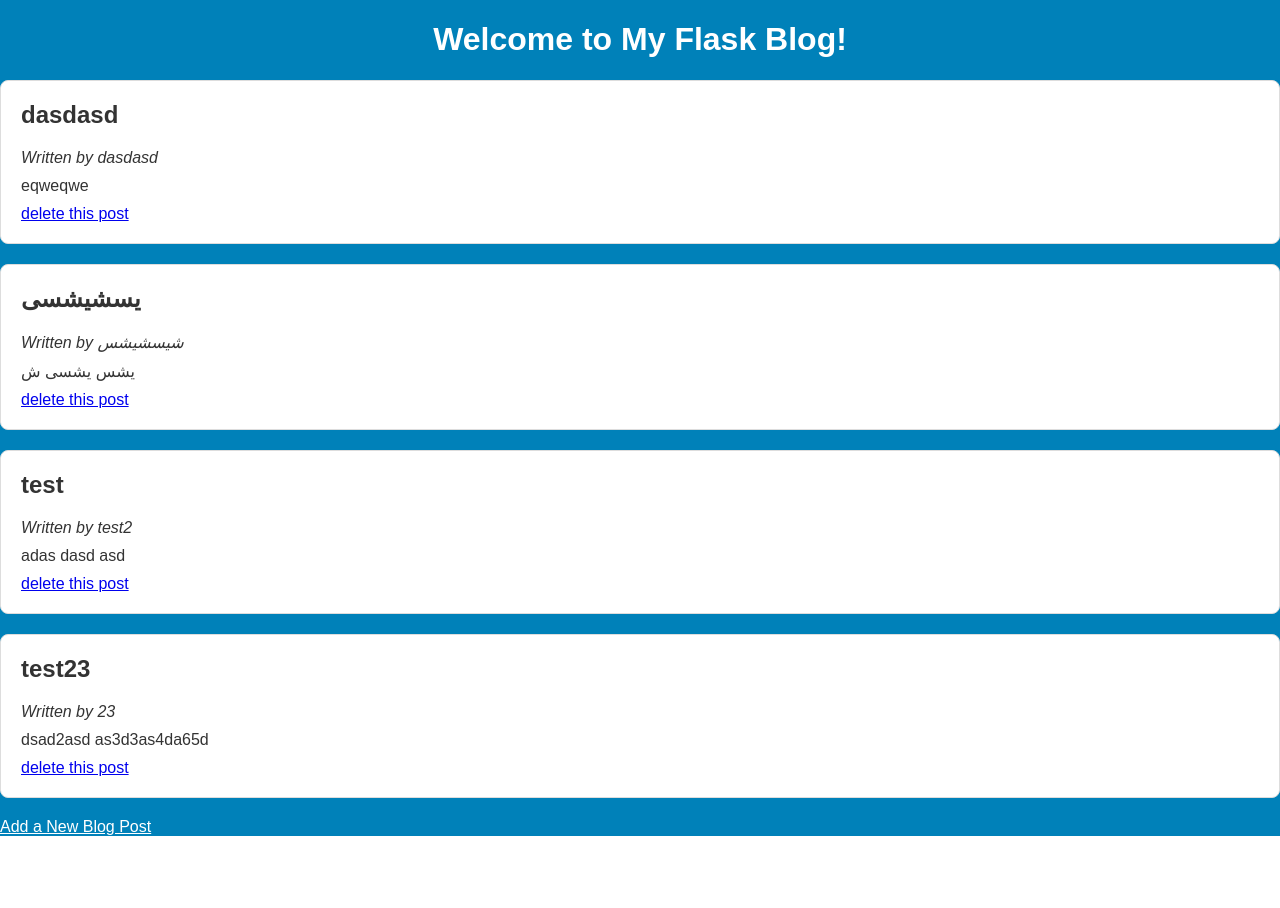
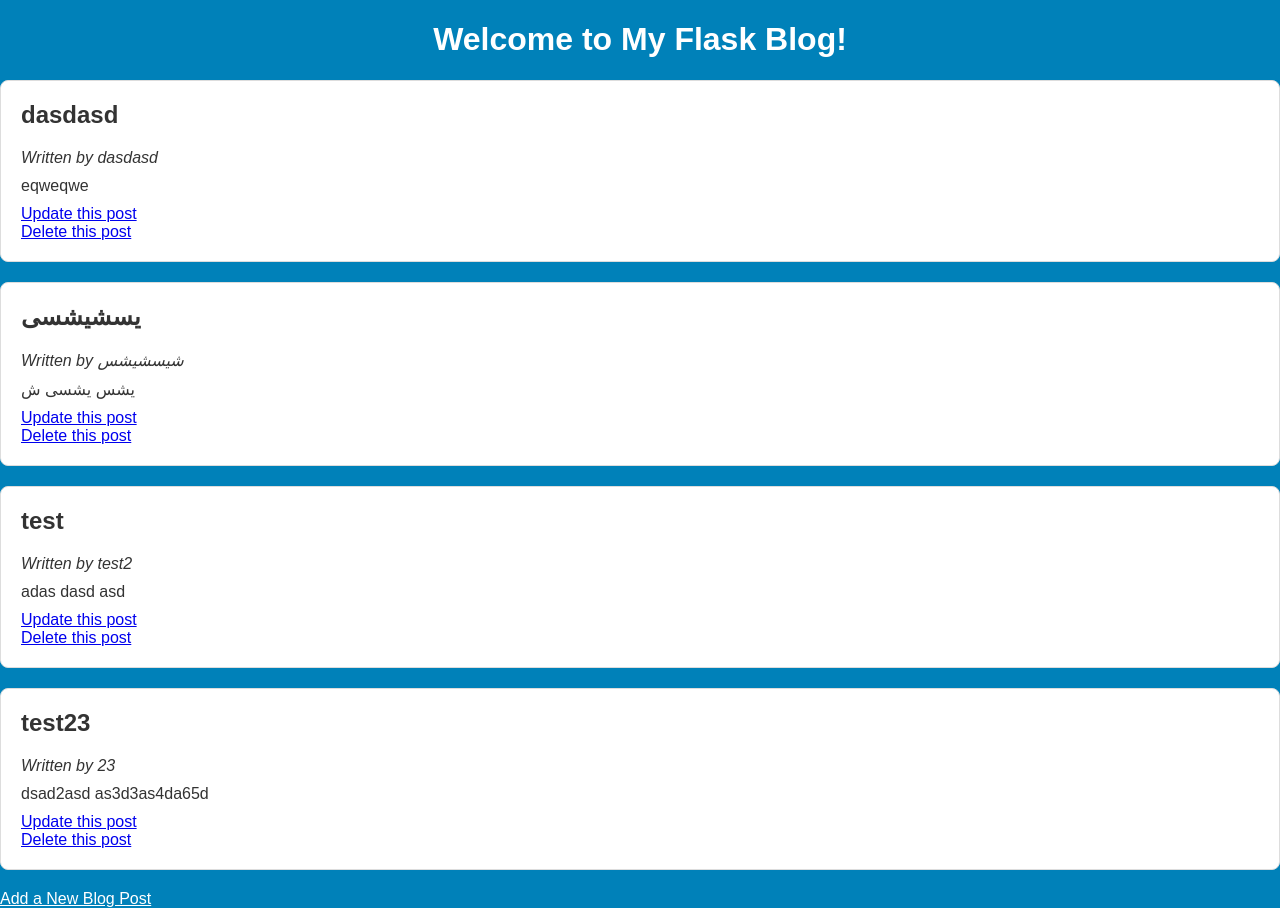
Before and after one commit to sdfarshid/Masterblog, a Flask app: page / in a window 1280 px wide. Before the commit the page ends 836 px from the top, so only its background shows below. Run offline with Flask 3, Linux system fonts and the light colour scheme.

Commit message:
Implement Update

```diff
--- a/app.py
+++ b/app.py
@@ -7,25 +7,36 @@ app = Flask(__name__)
 
 
 def load_json_file() -> list:
-    if os.stat("./data/blogs.json").st_size == 0:
-        contents = []
-    else:
+    try:
         with open("./data/blogs.json", "r", encoding="utf-8") as file:
-            contents = json.load(file)
-    return contents
+            return json.load(file)
+    except (FileNotFoundError, json.JSONDecodeError):
+        return []
 
 
-def write_file(data: list[dict]):
-    with open("./data/blogs.json", "w", encoding="utf-8") as file:
-        json.dump(data, file, ensure_ascii=False, indent=4)
+def write_file(data: list[dict]) -> bool:
+    try:
+        with open("./data/blogs.json", "w", encoding="utf-8") as file:
+            json.dump(data, file, ensure_ascii=False, indent=4)
+        return True
+    except Exception as e:
+        print(f"Error writing file: {e}")
+        return False
+
+
+def load_page(template_name: str, args=None):
+    if args is None:
+        args = {}
+    return render_template(f'{template_name}.html', **args)
 
 
 @app.route('/', endpoint="home")
 def hello_world():
     blog_posts = load_json_file()
-
-    print(blog_posts)
-    return render_template("index.html", posts=blog_posts)
+    args = {
+        "posts": blog_posts
+    }
+    return load_page("index", args)
 
 
 @app.route('/add', methods=['GET', 'POST'])
@@ -34,7 +45,7 @@ def add():
         store_new_post()
         return redirect(url_for('home'))
 
-    return render_template('add.html')
+    return load_page('add')
 
 
 def store_new_post():
@@ -54,7 +65,7 @@ def store_new_post():
     }
     blog_posts.append(new_post)
 
-    write_file(blog_posts)
+    return write_file(blog_posts)
 
 
 @app.route("/delete/<int:post_id>", endpoint="delete", methods=["GET"])
@@ -65,5 +76,55 @@ def delete(post_id: int):
     return redirect(url_for("home"))
 
 
+@app.route('/update/<int:post_id>', methods=['GET', 'POST'])
+def update(post_id):
+    # Fetch the blog posts from the JSON file
+    post = fetch_post_by_id(post_id)
+    if post is None:
+        # Post not found
+        return "Post not found", 404
+
+    if request.method == 'POST':
+        if uodate_post(post):
+            return redirect(url_for("home"))
+        else:
+            return "Failed to write file."
+
+
+    # Update the post in the JSON file
+    # Redirect back to index
+
+    # Else, it's a GET request
+    # So display the update.html page
+    args = {
+        "title": post.get('title', " "),
+        "author": post.get('author', " "),
+        "content": post.get('content', " "),
+    }
+    return load_page("update", args)
+
+
+def fetch_post_by_id(post_id: int) -> dict:
+    blog_posts = load_json_file()
+    return next((post for post in blog_posts if post["id"] == post_id), None)
+
+
+def uodate_post(post: dict) -> bool:
+    updated_title = request.form.get('title', post['title'])
+    updated_author = request.form.get('author', post['author'])
+    updated_content = request.form.get('content', post['content'])
+    post['title'] = updated_title
+    post['author'] = updated_author
+    post['content'] = updated_content
+
+    blog_posts = load_json_file()
+    for idx, item in enumerate(blog_posts):
+        if item['id'] == post['id']:
+            blog_posts[idx] = post
+            break
+
+    return write_file(blog_posts)
+
+
 if __name__ == '__main__':
     app.run(host="0.0.0.0", port=5000, debug=True)
--- a/templates/index.html
+++ b/templates/index.html
@@ -13,10 +13,13 @@
             <h2>{{ post.get("title", "") }}</h2>
             <p><em>Written by {{ post.get("author", "")  }}</em></p>
             <p>{{ post.get("content", "") }}</p>
+
+             <a href="{{ url_for('update', post_id=post.get('id')) }}"> Update this post </a>
+             <br>
              <a href="{{ url_for('delete', post_id=post.get('id')) }}"
+                onclick="return confirm('Are you sure about that ?')"
+             > Delete this post </a>
 
-                onclick="return confirm('Are you sure about that ?')"
-             > delete this post </a>
          </div>
     {% endfor %}
 
```
Also changed, not shown: templates/update.html (added, +65 -0 lines).
